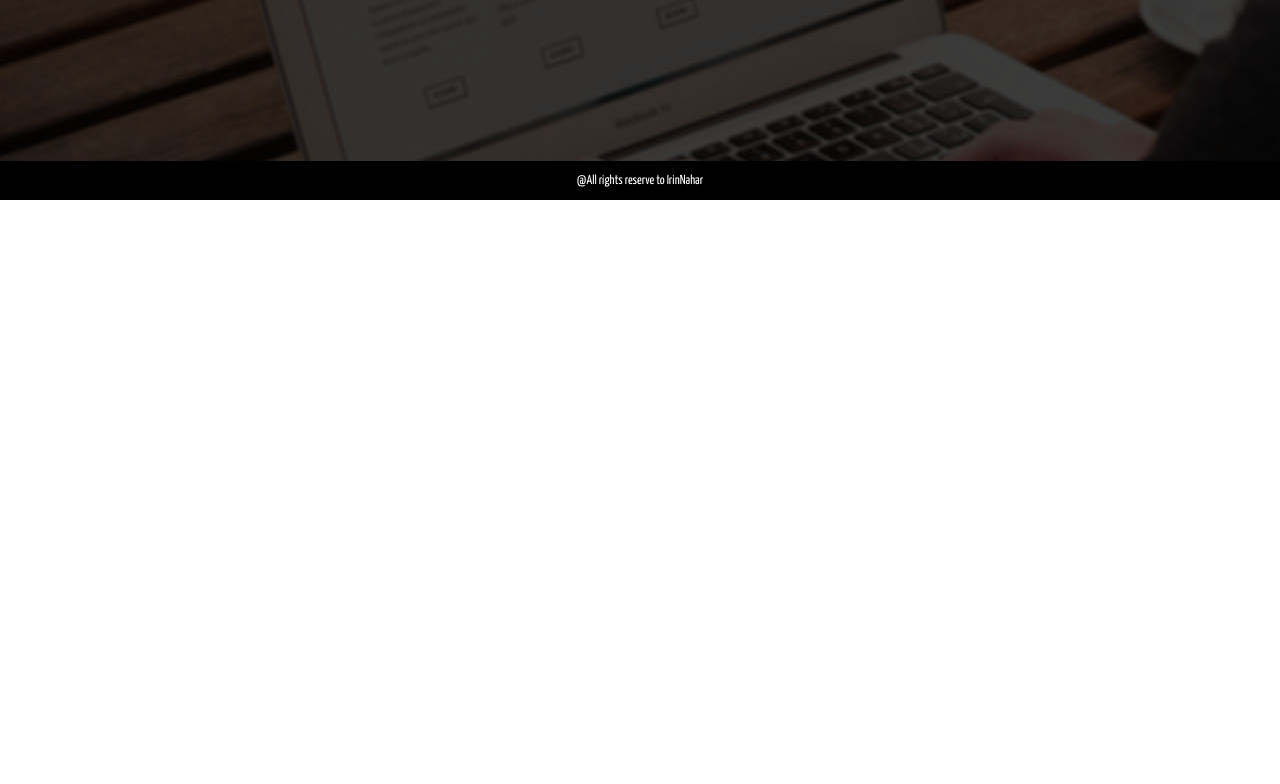
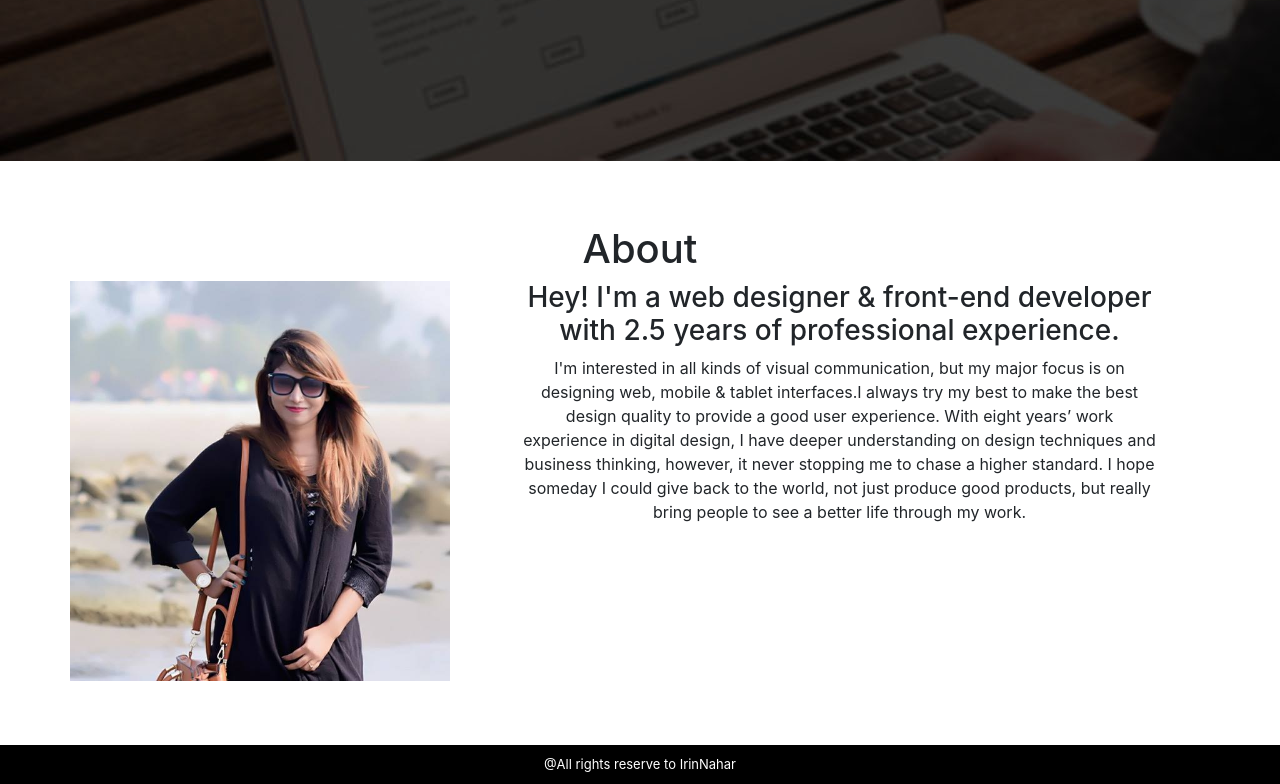
Before and after one commit to Irinnahar/personal-web, a plain HTML site: page index.html in a window 1280 px wide. Shown: the part 523-1307 px from the top of the page. Before the commit the page ends 800 px from the top, so only its background shows below. Drawn offline with nearby package versions, Linux system fonts and the light colour scheme.

Commit message:
about-html

```diff
--- a/css/style.css
+++ b/css/style.css
@@ -8,6 +8,9 @@
 
 }
 body{
+
+}
+#home, .navbar{
     font-family: 'Yanone Kaffeesatz', sans-serif;
 }
 *:focus{ outline: none}
@@ -48,7 +51,7 @@ body{
     padding: 12% 0;
     text-align: center;
 }
-#home h1,h2,p {
+#home h1,#home h2,#home p {
     color: #fff;
 }
 #home h1{
@@ -76,7 +79,26 @@ body{
 #home button:hover{
     background: #eca204;
 }
-
+.about-wrap {
+    padding: 5% 0;
+    text-align: center;
+}
+.about-wrap .flexWrap {
+    display: flex;
+    flex-direction: row;
+}
+#image-person\  {
+    height: 400px;
+    margin-right: 5%;
+    width: 280px;
+    display: inline-flex;
+    justify-content: center;
+    overflow: hidden;
+}
+#image-person img {
+    height: 100%!important;
+    width: auto;
+}
 footer {
     background: black;
     color: white;
--- a/index.html
+++ b/index.html
@@ -52,6 +52,27 @@
             </span>
         </div>
     </div>
+    <div class="about-wrap">
+        <div class="container">
+            <h1>About</h1>
+            <div class="flexWrap row">
+                <div id="image-person " class="col-md-4">
+                    <img src="assests/images/irin.jpg"  alt="Responsive image">
+                </div>
+                <div class="col-md-7">
+                    <h3>Hey! I'm a web designer & front-end developer with 2.5 years of professional experience.</h3>
+                    <p>
+                        I'm interested in all kinds of visual communication, but my major focus is on
+                        designing web, mobile & tablet interfaces.I always try my best to make the best design quality to
+                        provide a good user experience. With eight years’ work experience in digital design,
+                        I have deeper understanding on design techniques and business thinking, however,
+                        it never stopping me to chase a higher standard. I hope someday I could give back to
+                        the world, not just produce good products, but really bring people to see a better
+                        life through my work.</p>
+                </div>
+            </div>
+        </div>
+    </div>
     <footer>
         @All rights reserve to IrinNahar
     </footer>
```
